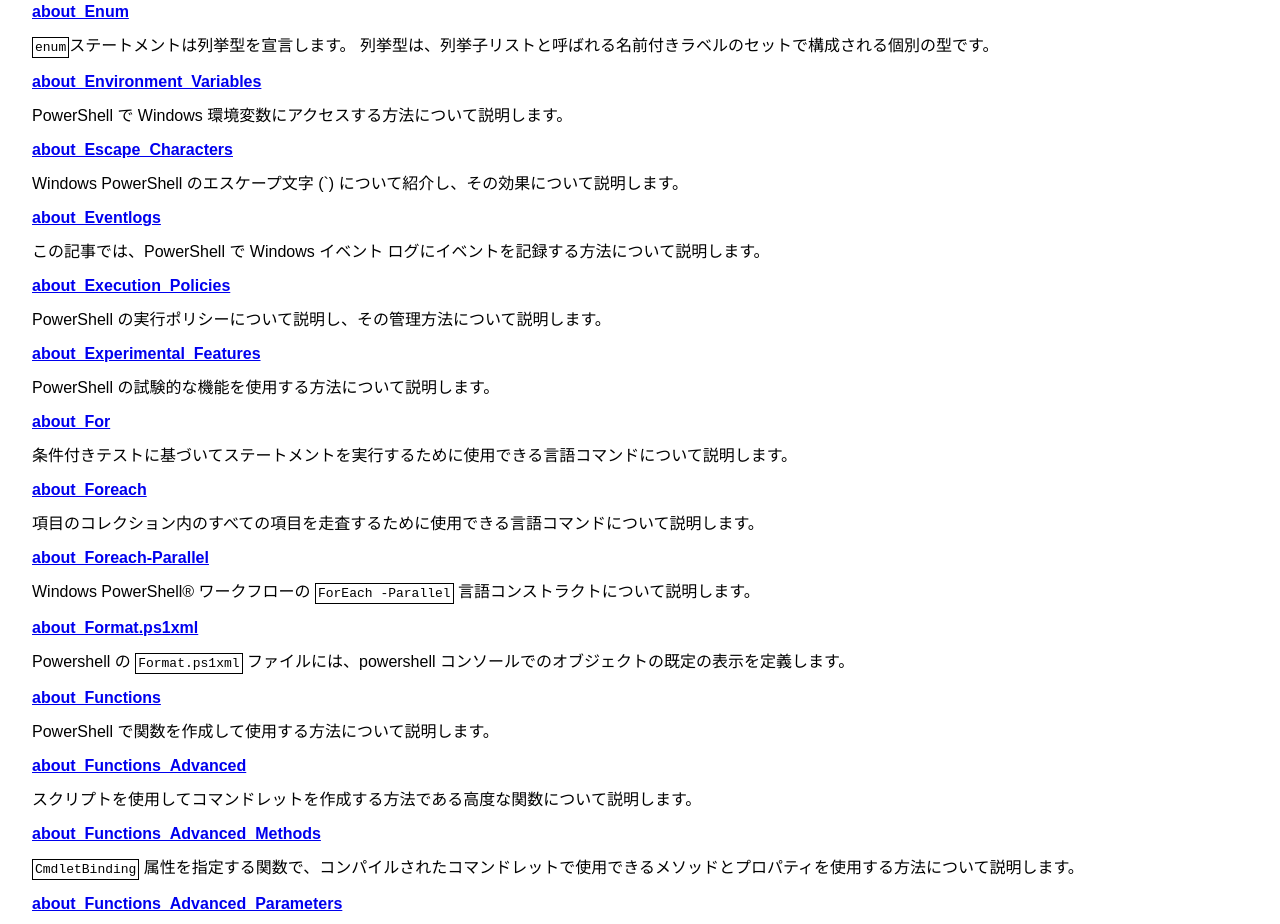
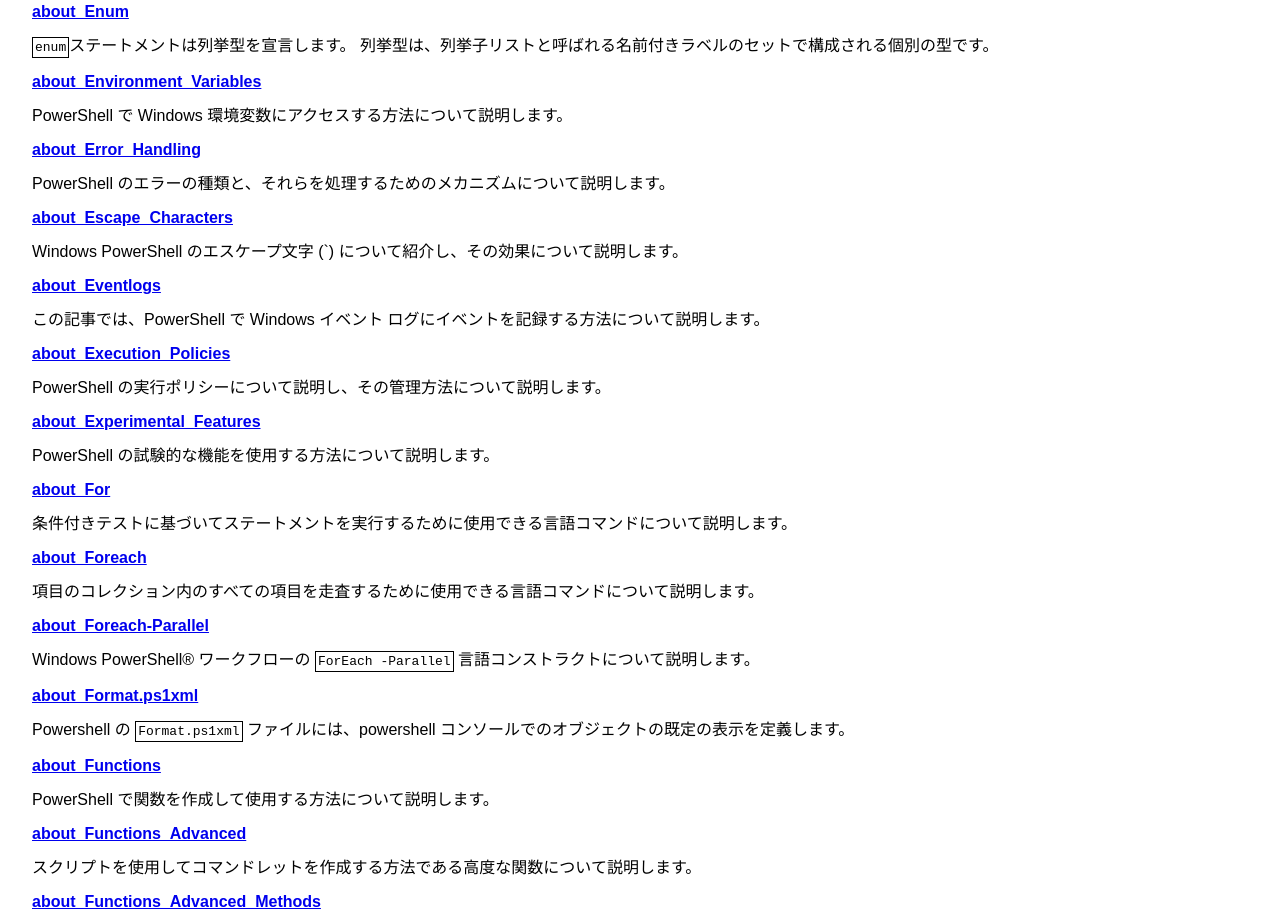
Before and after one commit to baldcat18/baldcat18.github.io, a plain HTML site: page powershell/reflink/about.html in a window 1280 px wide. Shown: the part 2591-3515 px from the top of the page. Drawn offline with Linux system fonts and the light colour scheme.

Commit message:
about_Error_Handling

```diff
--- a/powershell/reflink/about.html
+++ b/powershell/reflink/about.html
@@ -85,6 +85,8 @@
 			<dd><code>enum</code>ステートメントは列挙型を宣言します。 列挙型は、列挙子リストと呼ばれる名前付きラベルのセットで構成される個別の型です。</dd>
 			<dt><a href="https://learn.microsoft.com/ja-jp/powershell/module/microsoft.powershell.core/about/about_environment_variables" target="_blank">about_Environment_Variables</a></dt>
 			<dd>PowerShell で Windows 環境変数にアクセスする方法について説明します。</dd>
+			<dt><a href="https://learn.microsoft.com/ja-jp/powershell/module/microsoft.powershell.core/about/about_error_handling" target="_blank">about_Error_Handling</a></dt>
+			<dd>PowerShell のエラーの種類と、それらを処理するためのメカニズムについて説明します。</dd>
 			<dt><a href="https://learn.microsoft.com/ja-jp/previous-versions/windows/powershell-scripting/hh847755(v=wps.640)" target="_blank">about_Escape_Characters</a></dt>
 			<dd>Windows PowerShell のエスケープ文字 (`) について紹介し、その効果について説明します。</dd>
 			<dt><a href="https://learn.microsoft.com/ja-jp/powershell/module/microsoft.powershell.core/about/about_eventlogs" target="_blank">about_Eventlogs</a></dt>
```
